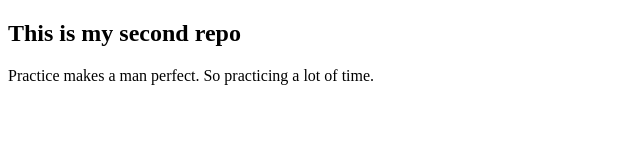
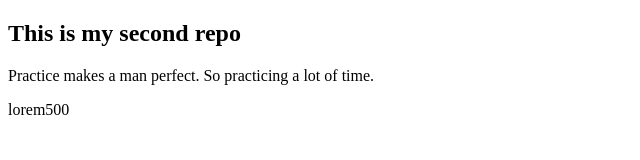
Before and after one commit to Sourav-Kundu-Supto/my-second-repo, a plain HTML site: page index.html in a window 1280 px wide. Shown: the full height of the page, 0-640 px from the left. Drawn offline with Linux system fonts and the light colour scheme.

Commit message:
first chagnes

```diff
--- a/index.html
+++ b/index.html
@@ -9,5 +9,6 @@
   <body>
     <h2>This is my second repo</h2>
     <p>Practice makes a man perfect. So practicing a lot of time.</p>
+    <p>lorem500</p>
   </body>
 </html>
```
